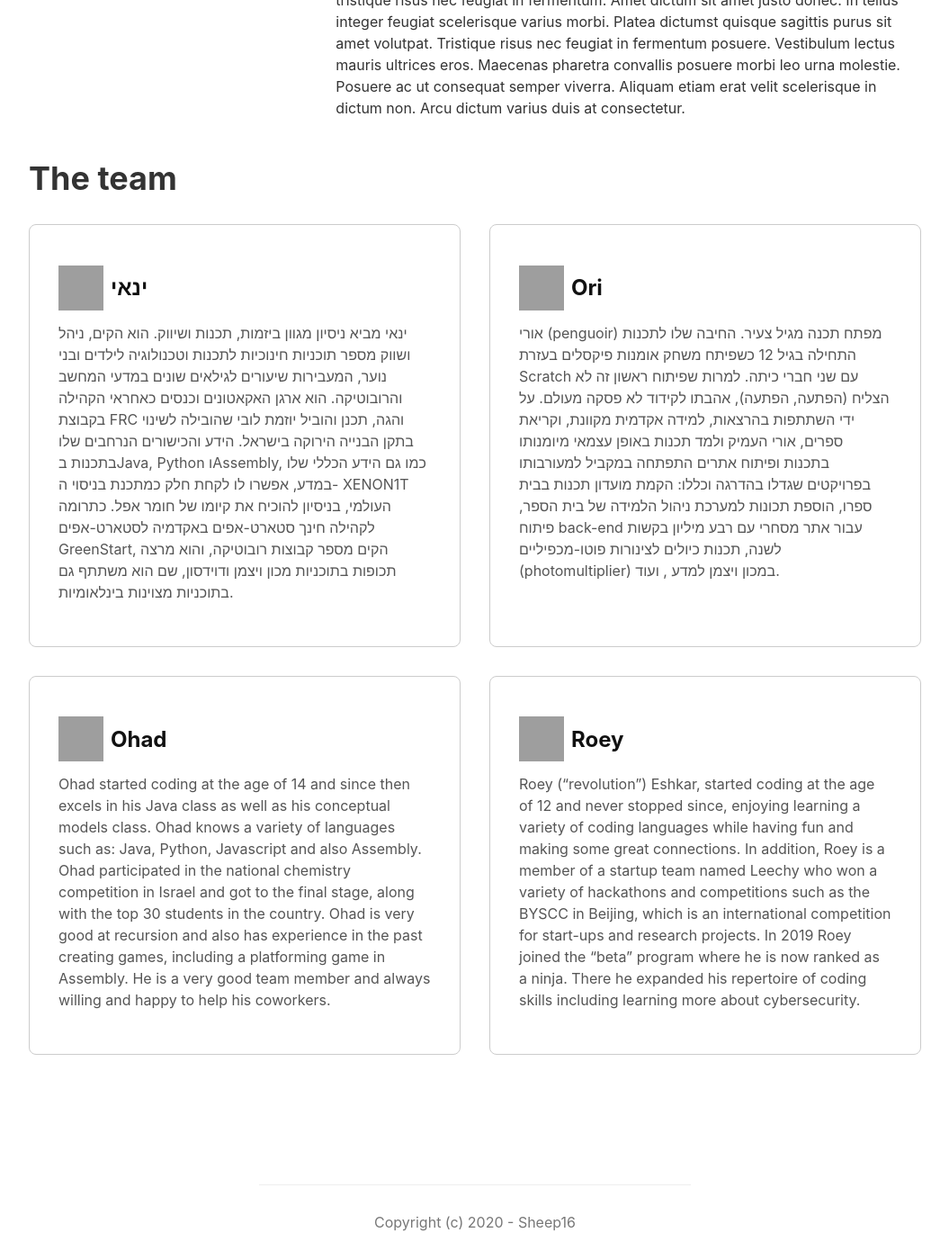
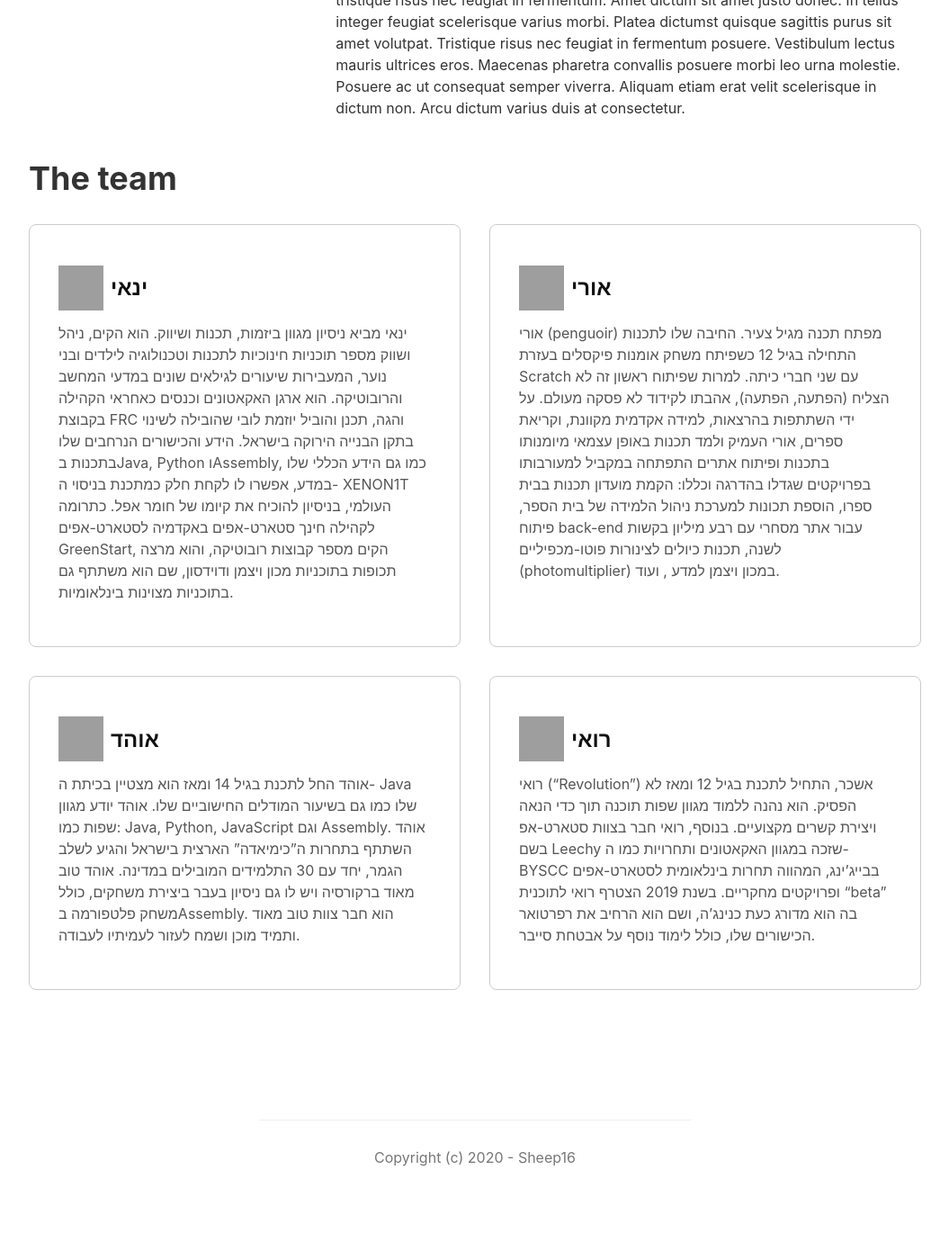
Before and after one commit to sheepsixteen/marketing, a Jekyll site: the page built from pages/about.html, in a window 1280 px wide and 1400 px high, scrolled down 534 px. Shown: the whole window at 90% size, without its empty margins (112-1167 px from the left). Built offline with Jekyll 4.4.1, drawn with Linux system fonts in a browser that asks for light colours; nearby versions of some CDN libraries; after the commit the page ends 1862 px from its top, so only the background shows below that; grey boxes are pictures that could not be loaded.

Commit message:
change everyone to hebrew

```diff
--- a/_data/us.yml
+++ b/_data/us.yml
@@ -1,42 +1,21 @@
 - name: ינאי
   github: Yanaishaviv
   bio: >
-    ינאי מביא ניסיון מגוון ביזמות, תכנות ושיווק. הוא הקים, ניהל ושווק
-    מספר תוכניות חינוכיות לתכנות וטכנולוגיה לילדים ובני נוער,
-    המעבירות שיעורים לגילאים שונים במדעי המחשב והרובוטיקה.
-    הוא ארגן האקאטונים וכנסים כאחראי הקהילה בקבוצת FRC והגה,
-    תכנן והוביל יוזמת לובי שהובילה לשינוי בתקן הבנייה הירוקה בישראל.
-    הידע והכישורים הנרחבים שלו בתכנות בJava, Python וAssembly,
-    כמו גם הידע הכללי שלו במדע, אפשרו לו לקחת חלק כמתכנת בניסוי
-    ה- XENON1T העולמי, בניסיון להוכיח את קיומו של חומר אפל.
-    כתרומה לקהילה חינך סטארט-אפים באקדמיה לסטארט-אפים
-    GreenStart, הקים מספר קבוצות רובוטיקה, והוא מרצה תכופות
-    בתוכניות מכון ויצמן ודוידסון, שם הוא משתתף גם בתוכניות מצוינות בינלאומיות.
-- name: Ori
+   ינאי מביא ניסיון מגוון ביזמות, תכנות ושיווק. הוא הקים, ניהל ושווק מספר תוכניות חינוכיות לתכנות וטכנולוגיה לילדים ובני נוער, המעבירות שיעורים לגילאים שונים במדעי המחשב והרובוטיקה. הוא ארגן האקאטונים וכנסים כאחראי הקהילה בקבוצת FRC והגה, תכנן והוביל יוזמת לובי שהובילה לשינוי בתקן הבנייה הירוקה בישראל.
+    הידע והכישורים הנרחבים שלו בתכנות בJava, Python וAssembly, כמו גם הידע הכללי שלו במדע, אפשרו לו לקחת חלק כמתכנת בניסוי ה- XENON1T העולמי, בניסיון להוכיח את קיומו של חומר אפל.
+    כתרומה לקהילה חינך סטארט-אפים באקדמיה לסטארט-אפים GreenStart, הקים מספר קבוצות רובוטיקה, והוא מרצה תכופות בתוכניות מכון ויצמן ודוידסון, שם הוא משתתף גם בתוכניות מצוינות בינלאומיות.
+
+- name: אורי
   github: penguoir
   bio: >
     אורי (penguoir) מפתח תכנה מגיל צעיר. החיבה שלו לתכנות התחילה בגיל 12 כשפיתח משחק אומנות פיקסלים בעזרת Scratch עם שני חברי כיתה. למרות שפיתוח ראשון זה לא הצליח (הפתעה, הפתעה), אהבתו לקידוד לא פסקה מעולם. על ידי השתתפות בהרצאות, למידה אקדמית מקוונת, וקריאת ספרים, אורי העמיק ולמד תכנות באופן עצמאי
     מיומנותו בתכנות ופיתוח אתרים התפתחה במקביל למעורבותו בפרויקטים שגדלו בהדרגה וכללו: הקמת מועדון תכנות בבית ספרו, הוספת תכונות למערכת ניהול הלמידה של בית הספר, פיתוח back-end עבור אתר מסחרי עם רבע מיליון בקשות לשנה, תכנות כיולים לצינורות פוטו-מכפיליים (photomultiplier) במכון ויצמן למדע , ועוד.
 
-- name: Ohad
+- name: אוהד
   github: KoolDude99
   bio: >
-    Ohad started coding at the age of 14 and since then excels in his Java
-    class as well as his conceptual models class. Ohad knows a variety of
-    languages such as: Java, Python, Javascript and also Assembly. Ohad
-    participated in the national chemistry competition in Israel and got
-    to the final stage, along with the top 30 students in the country.
-    Ohad is very good at recursion and also has experience in the past
-    creating games, including a platforming game in Assembly. He is a
-    very good team member and always willing and happy to help his coworkers.
-- name: Roey
+    אוהד החל לתכנת בגיל 14 ומאז הוא מצטיין בכיתת ה- Java שלו כמו גם בשיעור המודלים החישוביים שלו. אוהד יודע מגוון שפות כמו: Java, Python, JavaScript וגם Assembly. אוהד השתתף בתחרות ה"כימיאדה" הארצית בישראל והגיע לשלב הגמר, יחד עם 30 התלמידים המובילים במדינה. אוהד טוב מאוד ברקורסיה ויש לו גם ניסיון בעבר ביצירת משחקים, כולל משחק פלטפורמה בAssembly. הוא חבר צוות טוב מאוד ותמיד מוכן ושמח לעזור לעמיתיו לעבודה.
+- name: רואי
   github: Roey-coding
   bio: >
-    Roey (“revolution”) Eshkar, started coding at the age of 12 and never
-    stopped since, enjoying learning a variety of coding languages while
-    having fun and making some great connections. In addition, Roey is a
-    member of a startup team named Leechy who won a variety of hackathons
-    and competitions such as the BYSCC in Beijing, which is an international
-    competition for start-ups and research projects. In 2019 Roey joined the
-    “beta” program where he is now ranked as a ninja. There he expanded his
-    repertoire of coding skills including learning more about cybersecurity.
+      רואי ("Revolution") אשכר, התחיל לתכנת בגיל 12 ומאז לא הפסיק. הוא נהנה ללמוד מגוון שפות תוכנה תוך כדי הנאה ויצירת קשרים מקצועיים. בנוסף, רואי חבר בצוות סטארט-אפ בשם Leechy שזכה במגוון האקאטונים ותחרויות כמו ה- BYSCC בבייג'ינג, המהווה תחרות בינלאומית לסטארט-אפים ופרויקטים מחקריים. בשנת 2019 הצטרף רואי לתוכנית "beta" בה הוא מדורג כעת כנינג'ה, ושם הוא הרחיב את רפרטואר הכישורים שלו, כולל לימוד נוסף על אבטחת סייבר.
```
